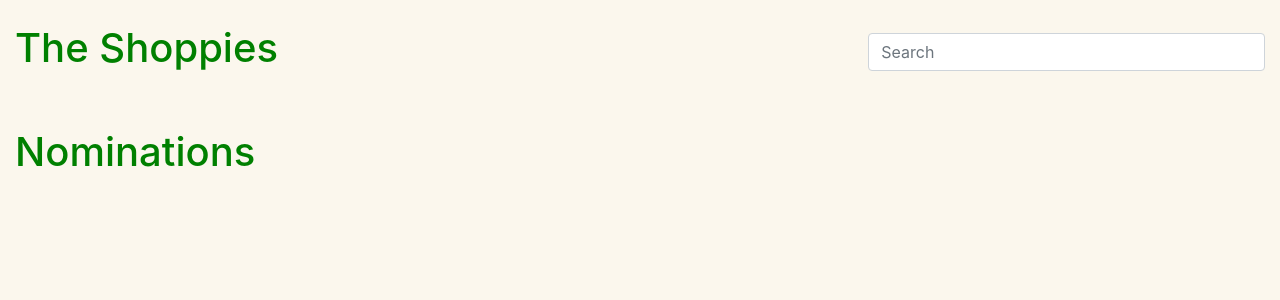
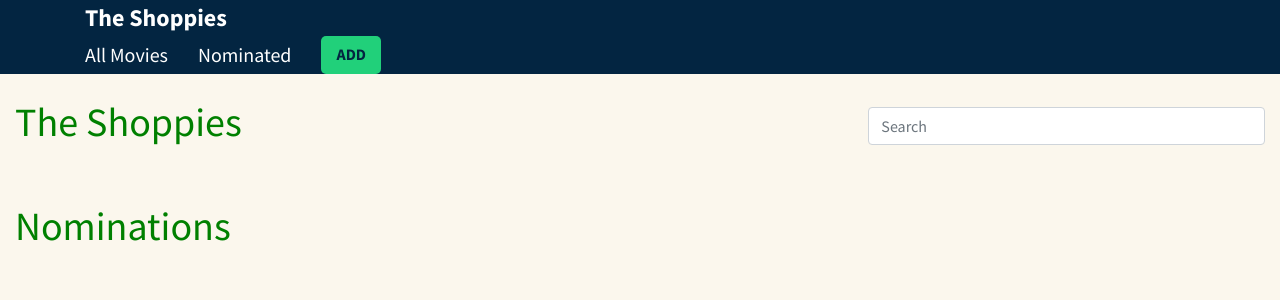
Before and after one commit to winstonchen-code/Movie-Practice-App, a React (Create React App) app: page / in a window 1280 px wide. Shown: the top 300 px of the page. Built offline with nearby package versions, Linux system fonts and the light colour scheme; no server answers.

Commit message:
React Router DOM

```diff
--- a/package.json
+++ b/package.json
@@ -9,6 +9,7 @@
     "bootstrap": "^4.6.0",
     "react": "^17.0.2",
     "react-dom": "^17.0.2",
+    "react-router-dom": "^5.2.0",
     "react-scripts": "4.0.3",
     "web-vitals": "^1.0.1"
   },
--- a/src/App.css
+++ b/src/App.css
@@ -1,3 +1,295 @@
+@import url("https://fonts.googleapis.com/css2?family=Source+Sans+Pro:wght@300;400;600;700;900&display=swap");
+
+:root {
+  --primary: #032541;
+  --secondary: #21d07a;
+  --white: #fff;
+}
+
+body {
+  font-family: "Source Sans Pro", sans-serif;
+  padding: 0;
+  margin: 0;
+}
+
+.container {
+  padding-right: 15px;
+  padding-left: 15px;
+  margin-right: auto;
+  margin-left: auto;
+}
+
+@media (min-width: 768px) {
+  .container {
+    width: 750px;
+  }
+}
+
+@media (min-width: 992px) {
+  .container {
+    width: 970px;
+  }
+}
+
+@media (min-width: 1200px) {
+  .container {
+    width: 1170px;
+  }
+}
+
+*,
+*:before,
+*:after {
+  box-sizing: border-box;
+}
+
+.btn {
+  padding: 10px 15px;
+  background-color: var(--secondary);
+  color: var(--primary);
+  border-radius: 5px;
+  text-transform: uppercase;
+  font-weight: 700;
+  display: inline-block;
+  border: none;
+  font-size: 1rem;
+  transition: all 0.3s ease;
+  line-height: 1.1;
+}
+
+.btn:hover {
+  background-color: #1aa762;
+  opacity: 1;
+  cursor: pointer;
+}
+
+.btn:disabled {
+  pointer-events: none;
+  opacity: 0.5;
+}
+
+input:focus {
+  outline: none;
+}
+
+/* Header Styles */
+header {
+  background-color: var(--primary);
+}
+
+header .inner-content {
+  display: flex;
+  justify-content: space-between;
+  align-items: center;
+  padding: 10px 0;
+}
+
+header a {
+  color: var(--white);
+  font-size: 1.25rem;
+  text-decoration: none;
+  transition: all 0.3s ease;
+}
+
+header a:hover {
+  opacity: 0.7;
+}
+
+header .brand a {
+  font-weight: 700;
+  font-size: 1.5rem;
+}
+
+header .nav-links {
+  padding: 0;
+  margin: 0;
+  list-style: none;
+  display: flex;
+  align-items: center;
+}
+
+header .nav-links li {
+  display: inline-block;
+  margin-right: 30px;
+}
+
+header .nav-links li:last-child {
+  margin-right: 0;
+}
+
+/* Add Page */
+.add-content {
+  padding: 50px 0;
+  max-width: 600px;
+  margin: 0 auto;
+}
+
+.add-content .input-wrapper input {
+  width: 100%;
+  background-color: var(--primary);
+  padding: 10px;
+  border-radius: 5px;
+  border: none;
+  color: var(--white);
+  font-size: 1.25rem;
+}
+
+.results {
+  padding: 0;
+  margin: 0;
+  margin-top: 20px;
+}
+
+.results li {
+  list-style: none;
+}
+
+.result-card {
+  display: flex;
+  margin-bottom: 20px;
+}
+
+.result-card .poster-wrapper img,
+.filler-poster {
+  width: 75px;
+  height: 113px;
+  background-color: #dbdada;
+  border-radius: 5px;
+  margin-right: 15px;
+  display: block;
+  color: transparent;
+}
+
+.result-card .info {
+  display: flex;
+  flex-direction: column;
+  justify-content: space-between;
+}
+
+.result-card .info .title {
+  font-size: 1.25rem;
+  color: var(--primary);
+  font-weight: 600;
+  margin: 0;
+}
+
+.result-card .info .release-date {
+  font-size: 1.25rem;
+  font-weight: 300;
+  color: var(--primary);
+  margin: 0;
+}
+
+.result-card .controls button {
+  margin-right: 10px;
+}
+
+/* Movie Page */
+.movie-page {
+  padding: 30px 0;
+}
+
+.movie-page .header {
+  display: flex;
+  align-items: center;
+  justify-content: space-between;
+  margin-bottom: 30px;
+}
+
+.count-pill {
+  display: block;
+  background-color: var(--secondary);
+  padding: 5px 15px;
+  font-size: 1.125rem;
+  font-weight: 600;
+  border-radius: 999px;
+  color: var(--primary);
+}
+
+.movie-page .heading {
+  color: var(--primary);
+  margin: 0;
+}
+
+.movie-grid {
+  display: grid;
+  grid-template-columns: repeat(3, 1fr);
+  grid-gap: 30px;
+}
+
+@media (min-width: 992px) {
+  .movie-grid {
+    grid-template-columns: repeat(5, 1fr);
+  }
+}
+
+.movie-card {
+  width: 100%;
+  border-radius: 5px;
+  overflow: hidden;
+  position: relative;
+  border: 0;
+  display: block;
+}
+
+.movie-card img {
+  width: 100%;
+  display: block;
+}
+
+.movie-card .overlay {
+  position: absolute;
+  top: 0;
+  left: 0;
+  width: 100%;
+  height: 100%;
+  border: 2px solid transparent;
+  transition: all 0.3s ease;
+}
+
+.movie-card:hover .overlay {
+  border: 3px solid var(--secondary);
+}
+
+.movie-card .inner-card-controls {
+  display: inline;
+  background-color: red;
+  position: absolute;
+  bottom: 20px;
+  left: 50%;
+  transform: translateX(-50%);
+  background: rgba(0, 0, 0, 0.8);
+  border-radius: 5px;
+  padding: 3px;
+  opacity: 0;
+  transition: all 0.3s ease;
+}
+
+.movie-card:hover .inner-card-controls {
+  opacity: 1;
+}
+
+.ctrl-btn {
+  color: #fefefe;
+  background-color: transparent;
+  border: none;
+  transition: all 0.3s ease;
+  font-size: 1.25rem;
+  padding: 5px;
+  margin: 0;
+}
+
+.ctrl-btn:hover {
+  color: var(--secondary);
+  cursor: pointer;
+}
+
+.movie-page .no-movies {
+  color: #c4c4c4;
+  font-size: 3rem;
+  text-align: center;
+}
+
 body {
   background: #FBF7ED;
   color: green;
--- a/src/App.js
+++ b/src/App.js
@@ -1,70 +1,20 @@
-import React, { useEffect, useState } from 'react'
-import 'bootstrap/dist/css/bootstrap.min.css'
-import './App.css';
-import Movies from './Components/Movies';
-import Heading from './Components/Heading';
-import Search from './Components/Search';
-import Nominate from './Components/Nominate';
-import RemoveNomination from './Components/RemoveNomination';
+import React from 'react'
+import {BrowserRouter as Router, Switch, Route} from 'react-router-dom';
+import Header from './Components/Header';
+import Layout from './Layout'
+import "./App.css";
 
 function App() {
-  const [movies, setMovies] = useState([]);
-  const [nominations, setNominations] = useState([]);
-  const [searchText, setSearchText] = useState('');
-
-  const getMovieRequest = async (searchText) => {
-    const url = `http://www.omdbapi.com/?s=${searchText}&apikey=d1684ae3`
-
-    const response = await fetch(url);
-    const responseJSON = await response.json();
-
-    if (responseJSON.Search) {
-      setMovies(responseJSON.Search)
-    }
-  }
-
-  useEffect(()=>{
-    getMovieRequest(searchText);
-  }, [searchText])
-
-  useEffect(()=>{
-    const movieNominations = JSON.parse(localStorage.getItem('react-movie-nominations')) || [];
-    setNominations(movieNominations);
-  }, []);
-
-  const saveToLocalStorage = (items) => {
-    localStorage.setItem('react-movie-nominations', JSON.stringify(items))
-  }
-
-  const addNomination = (movie) => {
-    const nominationsList = [...nominations, movie];
-    setNominations(nominationsList)
-    saveToLocalStorage(nominationsList)
-  }
-
-  const removeNomination = (movie) => {
-    const nominationsList = nominations.filter((favorite) => favorite.imdbID !== movie.imdbID)
-    setNominations(nominationsList)
-    saveToLocalStorage(nominationsList)
-  }
-
-  return (
-    <div className='container-fluid movie-app'>
-      <div className='row d-flex align-items-center mt-4 mb-4'>
-        <Heading heading="The Shoppies"/>
-        <Search searchText={searchText} setSearchText={setSearchText}/>
-      </div>
-      <div className="row">
-        <Movies movies={movies} nominate={Nominate} handleNominationClick={addNomination}/>
-      </div>
-      <div className='row d-flex align-items-center mt-4 mb-4'>
-        <Heading heading="Nominations"/>
-      </div>
-      <div className="row">
-        <Movies movies={nominations} nominate={RemoveNomination} handleNominationClick={removeNomination}/>
-      </div>
-    </div>
-  );
+    return (
+        <Router>
+            <Header/>
+            <Switch>
+                <Route exact path="/">
+                    <Layout/>
+                </Route>
+            </Switch>
+        </Router>
+    )
 }
 
-export default App;
+export default App
--- /dev/null
+++ b/src/Components/Header.js
@@ -0,0 +1,29 @@
+import React from 'react'
+import {Link} from 'react-router-dom';
+
+function Header() {
+    return (
+        <header>
+            <div className="container">
+                <div className="inner-context">
+                    <div className="brand">
+                        <Link to="/">The Shoppies</Link>
+                    </div>
+                    <ul className="nav-links">
+                        <li>
+                            <Link to="/">All Movies</Link>
+                        </li>
+                        <li>
+                            <Link to="/Nominated">Nominated</Link>
+                        </li>
+                        <li>
+                            <Link to="/Add" className="btn">Add</Link>
+                        </li>
+                    </ul>
+                </div>
+            </div>
+        </header>
+    )
+}
+
+export default Header
--- /dev/null
+++ b/src/Layout.js
@@ -0,0 +1,70 @@
+import React, { useEffect, useState } from 'react'
+import 'bootstrap/dist/css/bootstrap.min.css'
+import './App.css';
+import Movies from './Components/Movies';
+import Heading from './Components/Heading';
+import Search from './Components/Search';
+import Nominate from './Components/Nominate';
+import RemoveNomination from './Components/RemoveNomination';
+
+function Layout() {
+  const [movies, setMovies] = useState([]);
+  const [nominations, setNominations] = useState([]);
+  const [searchText, setSearchText] = useState('');
+
+  const getMovieRequest = async (searchText) => {
+    const url = `http://www.omdbapi.com/?s=${searchText}&apikey=d1684ae3`
+
+    const response = await fetch(url);
+    const responseJSON = await response.json();
+
+    if (responseJSON.Search) {
+      setMovies(responseJSON.Search)
+    }
+  }
+
+  useEffect(()=>{
+    getMovieRequest(searchText);
+  }, [searchText])
+
+  useEffect(()=>{
+    const movieNominations = JSON.parse(localStorage.getItem('react-movie-nominations')) || [];
+    setNominations(movieNominations);
+  }, []);
+
+  const saveToLocalStorage = (items) => {
+    localStorage.setItem('react-movie-nominations', JSON.stringify(items))
+  }
+
+  const addNomination = (movie) => {
+    const nominationsList = [...nominations, movie];
+    setNominations(nominationsList)
+    saveToLocalStorage(nominationsList)
+  }
+
+  const removeNomination = (movie) => {
+    const nominationsList = nominations.filter((favorite) => favorite.imdbID !== movie.imdbID)
+    setNominations(nominationsList)
+    saveToLocalStorage(nominationsList)
+  }
+
+  return (
+    <div className='container-fluid movie-app'>
+      <div className='row d-flex align-items-center mt-4 mb-4'>
+        <Heading heading="The Shoppies"/>
+        <Search searchText={searchText} setSearchText={setSearchText}/>
+      </div>
+      <div className="row">
+        <Movies movies={movies} nominate={Nominate} handleNominationClick={addNomination}/>
+      </div>
+      <div className='row d-flex align-items-center mt-4 mb-4'>
+        <Heading heading="Nominations"/>
+      </div>
+      <div className="row">
+        <Movies movies={nominations} nominate={RemoveNomination} handleNominationClick={removeNomination}/>
+      </div>
+    </div>
+  );
+}
+
+export default Layout
```
Also changed, not shown: 2 other files (tests, documents, lock files or other folders).
